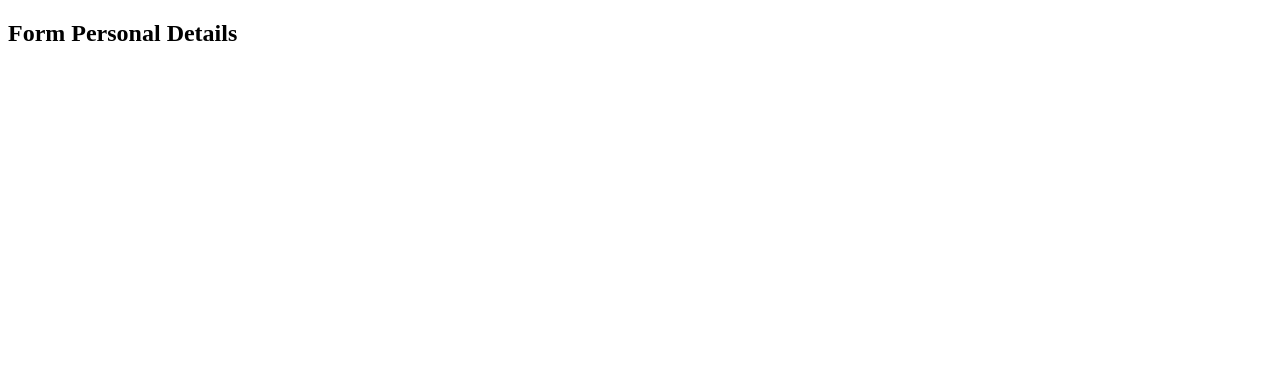
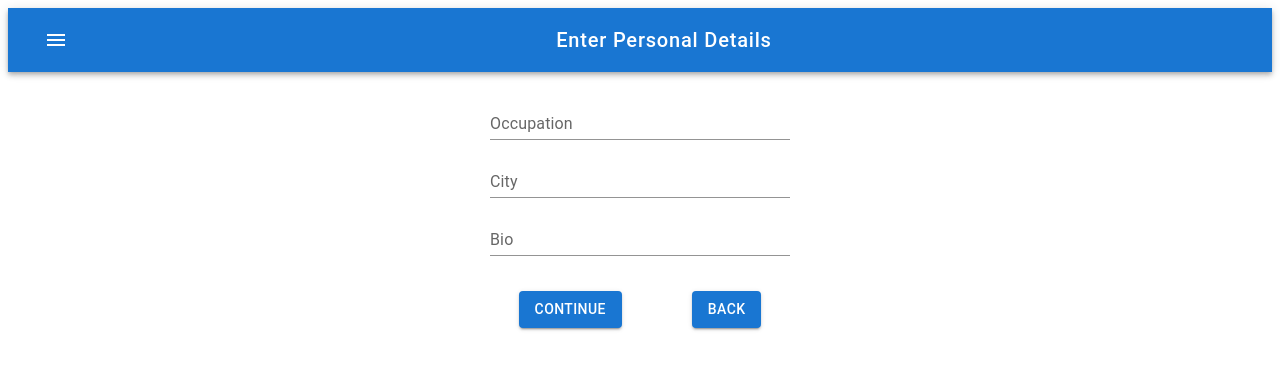
Before and after one commit to TinNguyen01600/Muti-step-form, a React (Vite) app: page / in a window 1280 px wide. Both pictures are taken after a click on the button "CONTINUE". Shown: the top 370 px of the page. Built offline with nearby package versions, Linux system fonts and the light colour scheme.

Commit message:
add FormPersonalDetails component

```diff
--- a/src/components/FormPersonalDetails.jsx
+++ b/src/components/FormPersonalDetails.jsx
@@ -1,6 +1,89 @@
-const FormPersonalDetails = () => {
+import { TextField } from '@mui/material';
+import { Button } from '@mui/material'
+import MyAppBar from './MyAppBar';
+import { createTheme, ThemeProvider } from '@mui/material/styles';
+
+const FormPersonalDetails = ({
+    nextStep, prevStep,
+    occupation,
+    city,
+    bio,
+    handleOccupationChange,
+    handleCityChange,
+    handleBioChange
+}) => {
+
+    const handleContinue = (e) => {
+        e.preventDefault()
+        nextStep()
+    }
+    const handleBack = (e) => {
+        e.preventDefault()
+        prevStep()
+    }
+
     return (
-        <></>
+        <ThemeProvider theme={theme}>
+            <MyAppBar title="Enter Personal Details" />
+            <form action="" style={styles.form}>
+                <TextField
+                    label="Occupation"
+                    variant="standard"
+                    onChange={handleOccupationChange}
+                    value={occupation}
+                    id='occupation'
+                    sx={styles.textField}
+                />
+                <TextField
+                    label="City"
+                    variant="standard"
+                    onChange={handleCityChange}
+                    value={city}
+                    id='city'
+                    sx={styles.textField}
+                />
+                <TextField
+                    label="Bio"
+                    variant="standard"
+                    onChange={handleBioChange}
+                    value={bio}
+                    id='bio'
+                    sx={styles.textField}
+                />
+                <div id='btn-ctn'>
+                    <Button
+                        variant='contained'
+                        onClick={handleContinue}
+                        style={styles.button}
+                    >
+                        Continue
+                    </Button>
+                    <Button
+                        variant='contained'
+                        onClick={handleBack}
+                        style={styles.button}
+                    >
+                        Back
+                    </Button>
+                </div>
+            </form>
+
+        </ThemeProvider>
     )
 }
+const theme = createTheme()
+const styles = {
+    form: {
+        padding: '10px',
+        display: 'flex',
+        flexDirection: 'column',
+        justifyContent: 'space-between',
+        alignItems: 'center'
+    },
+    textField: {
+        marginTop: '10px',
+        width: '300px'
+    },
+    button: { margin: '35px' }
+}
 export default FormPersonalDetails
--- a/src/components/UserForm.jsx
+++ b/src/components/UserForm.jsx
@@ -14,11 +14,11 @@ const UserForm = () => {
     //*************************************************************** */
     // Proceed to next step
     const nextStep = () => {
-        setStep(step+1)
+        setStep(step + 1)
     }
     // Go back to prev step
     const prevStep = () => {
-        setStep(step-1)
+        setStep(step - 1)
     }
     const handleFirstNameChange = (e) => {
         setFirstName(e.target.value)
@@ -39,7 +39,7 @@ const UserForm = () => {
         setBio(e.target.value)
     }
     //*************************************************************** */
-    switch(step) {
+    switch (step) {
         case 1:
             return (
                 <FormUserDetails
@@ -54,7 +54,16 @@ const UserForm = () => {
             )
         case 2:
             return (
-                <h2>Form Personal Details</h2>
+                <FormPersonalDetails
+                    nextStep={nextStep}
+                    prevStep={prevStep}
+                    occupation={occupation}
+                    city={city}
+                    bio={bio}
+                    handleOccupationChange={handleOccupationChange}
+                    handleCityChange={handleCityChange}
+                    handleBioChange={handleBioChange}
+                />
             )
     }
 }
```
